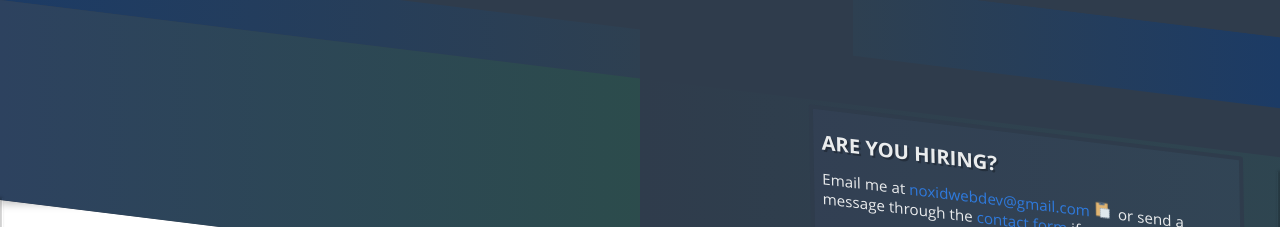
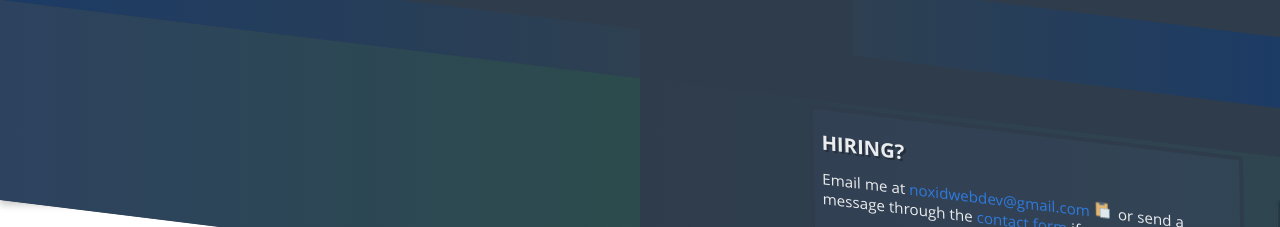
Before and after one commit to chefThomas/dev-folio, a React (Create React App) app: page /resume in a window 1280 px wide. Shown: the part 120-347 px from the top of the page. Built offline with nearby package versions, Linux system fonts and the light colour scheme.

Commit message:
embed resume

```diff
--- a/src/components/DeveloperCard.jsx
+++ b/src/components/DeveloperCard.jsx
@@ -23,7 +23,7 @@ const DeveloperCard = ({ setSnackbar }) => {
               fontWeight: "bold",
             }}
           >
-            are you hiring?
+            hiring?
           </span>
           {/* <i class='em em-eyes' aria-role='presentation' aria-label='EYES'></i> */}
         </p>
--- a/src/components/ResumePage.jsx
+++ b/src/components/ResumePage.jsx
@@ -8,7 +8,9 @@ const ResumePage = () => {
     <Page className='ResumePage'>
       <Heading level={2} text='Resume' />
       <div className='Resume-container'>
-        <iframe
+      <iframe title="tom dixon resume"scrolling='no'frameBorder="0"src="https://resume.creddle.io/embed/i66hhdu2fjh"
+  width="850" height="1100" seamless></iframe>
+        {/* <iframe
           title='resume'
           src='https://s3-us-west-2.amazonaws.com/noxidwebdev.com/static/media/tom-dixon-resume.pdf'
           width='90%'
@@ -18,7 +20,7 @@ const ResumePage = () => {
               // marginBottom: "12rem",
             }
           }
-        ></iframe>
+        ></iframe> */}
       </div>
 
       <Footer />
```
